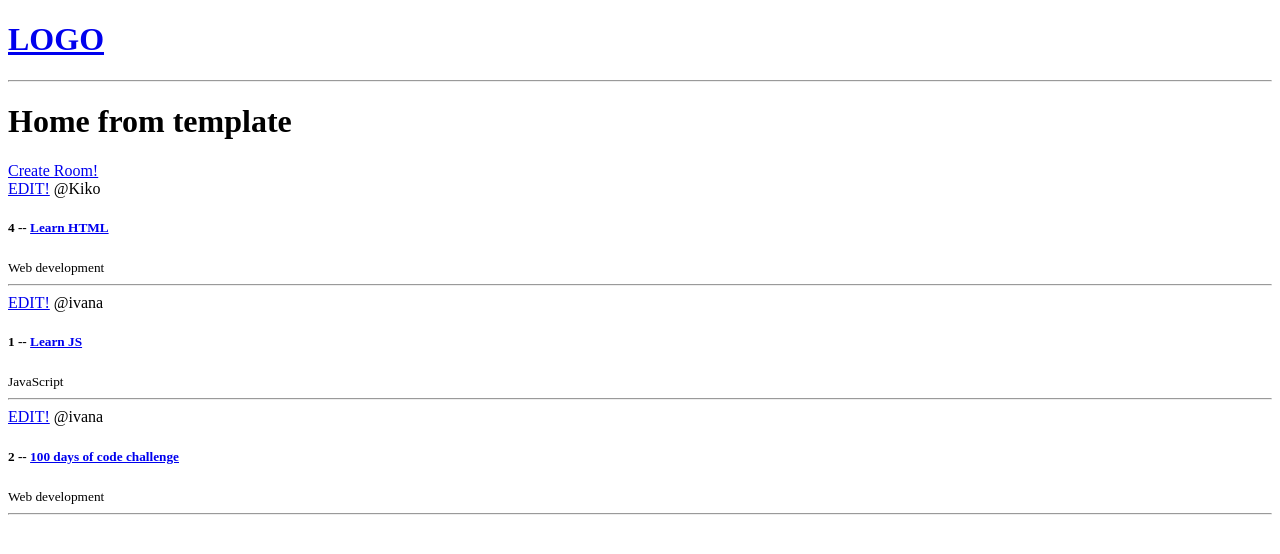
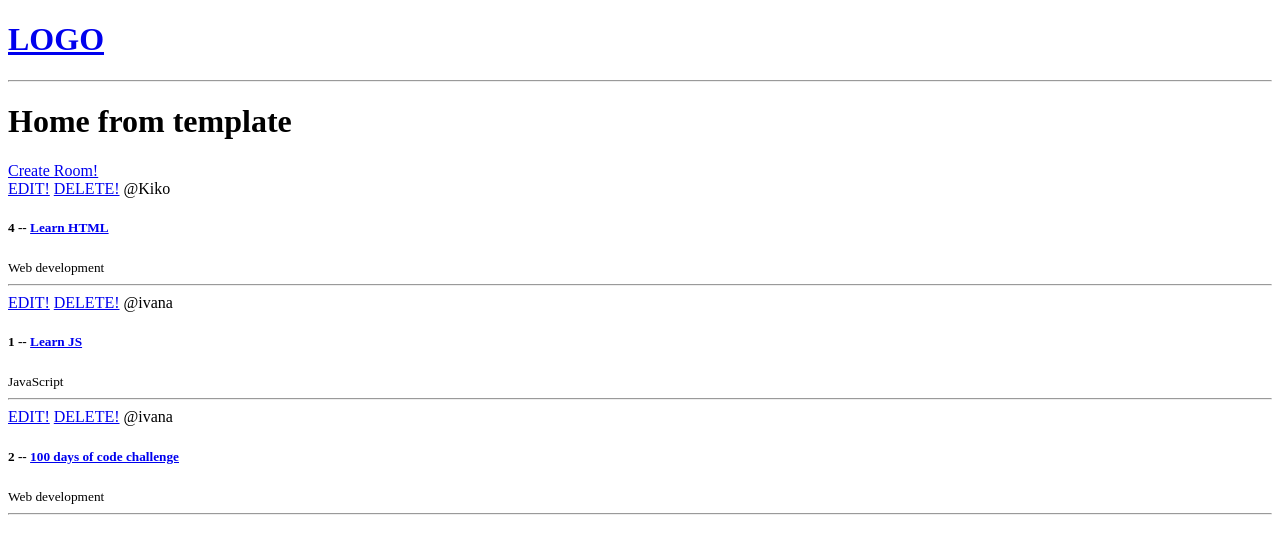
Before and after one commit to IDaneva/Server_Chat_Room, a Django app: page / in a window 1280 px wide. Shown: the top 554 px of the page. Run offline with Django 4.2, Linux system fonts and the light colour scheme; data comes from the database, SQL or seed files in the repository; both versions use the stored data as it was after the commit.

Commit message:
added delete functionality

```diff
--- a/studybud/base/templates/base/home.html
+++ b/studybud/base/templates/base/home.html
@@ -11,6 +11,8 @@
         {% for room in rooms%}
             <div>
                 <a href="{% url 'update-room' room.id %}"">EDIT!</a>
+                <a href="{% url 'delete-room' room.id %}"">DELETE!</a>
+
                 <span>@{{room.host.username}}</span>
                 <h5>{{room.id}} -- <a href="{% url 'room' room.id %}">{{room.name}}</a> </h5>
                 <small>{{room.topic.name}}</small>
--- a/studybud/base/urls.py
+++ b/studybud/base/urls.py
@@ -5,6 +5,7 @@ urlpatterns = [
     path("", views.home, name="home"),
     path("room/<str:pk>/", views.room, name="room"),
     path("create-room/", views.createRoom, name="create-room"),
-    path("update-room/<str:pk>/", views.updateRoom, name="update-room")
+    path("update-room/<str:pk>/", views.updateRoom, name="update-room"),
+    path("delete-room/<str:pk>/", views.deleteRoom, name="delete-room")
 
 ]
--- a/studybud/base/views.py
+++ b/studybud/base/views.py
@@ -18,7 +18,6 @@ def room(request, pk):
     room = Room.objects.get(id=pk)
     context = {"room": room}
     return render(request, "base/room.html", context)
-
 
 
 def createRoom(request):
@@ -46,3 +45,12 @@ def updateRoom(request, pk):
 
     context = {"form": form}
     return render(request, "base/room_form.html", context)
+
+
+def deleteRoom(request, pk):
+    room = Room.objects.get(id=pk)
+    if request.method == "POST":
+        room.delete()
+        return redirect("home")
+    context = {"obj": room}
+    return render(request, "base/delete.html", context)
```
Also changed, not shown: studybud/base/templates/base/delete.html (added, +14 -0 lines), studybud/db.sqlite3.
